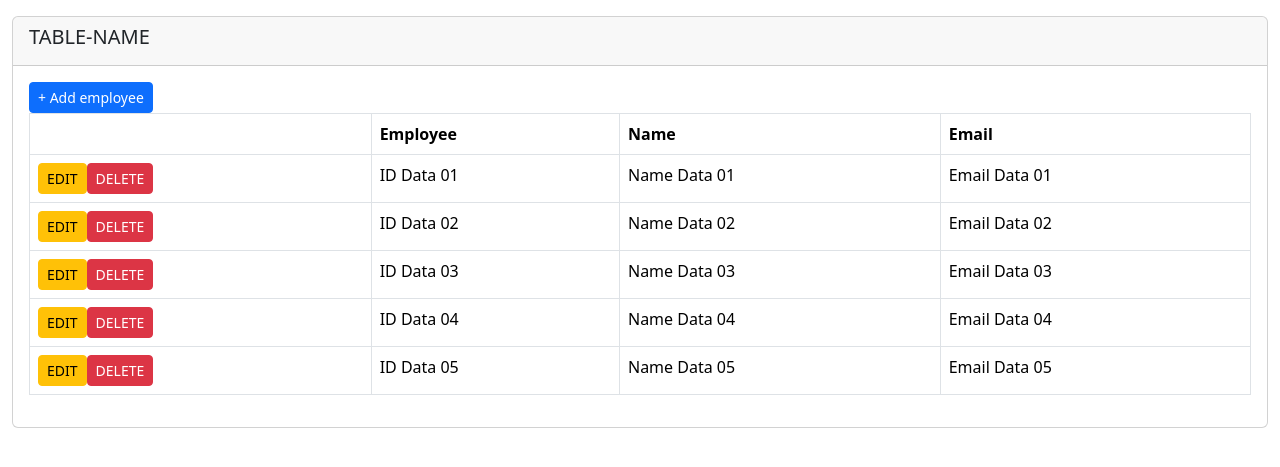
After one commit to isuckinprogramming/crud_task_1, a PHP site: page /index_template.html in a window 1280 px wide. The commit adds this page. Shown: the top 467 px of the page. Run offline with PHP 8.4, Linux system fonts and the light colour scheme.

```diff
--- a/step by step implementation/index.js
+++ b/step by step implementation/TableView.js
@@ -1,8 +1,7 @@
 import './bootstrap/js/bootstrap.bundle.min.js';
 import './sweetalert/sweetalert2.all.min.js';
-import './datatables/datatables.min.js'
+import './datatables/datatables.min.js';
 // Jquery will be imported first by html file
-
 
 $('#table1').DataTable();
 let currentTableInView = {};
@@ -99,7 +98,7 @@ const addEmployee = () => {
       }
     );
 }
-
+// EVENTS
 $(document).on(
   'click',
   '#btnAdd',
--- /dev/null
+++ b/step by step implementation/index_template.html
@@ -0,0 +1,144 @@
+<!DOCTYPE html>
+<html lang="en">
+<head>
+  <meta charset="UTF-8">
+  <meta name="viewport" content="width=device-width, initial-scale=1.0">
+  <title>CRUD Step-by-Step</title>
+
+  <link rel="stylesheet" href="bootstrap/css/bootstrap.min.css">
+  <link rel="stylesheet" href="sweetalert/sweetalert2.min.css">
+  <link rel="stylesheet" href="datatables/datatables.min.css">
+
+  <script defer="true" src="./js/jquery.min.js"></script>
+</head>
+<body>
+  <!-- DISPLAY TABLE  -->
+  <!-- div.container>div[class="card mt-3"]>div.card-header>h5{Employee Table} -->
+  <div class="container-fluid">
+    <div class="card mt-3">
+      <div class="card-header">
+        <h5>TABLE-NAME</h5>
+      </div>
+      <!-- div.card-body>a[href="3" class="btn btn-primary btn-sm" id="btnAdd" ]{+ Add employee} -->
+      <div class="card-body container-fluid">
+        <a href="#" class="btn btn-primary btn-sm" id="btnAdd">+ Add employee</a>
+        <!-- table[id="table1" class="table table-bordered"]>thead>tr>th{Employee}+th{Name}+th{Email}+th -->
+        <table id="table1" class="table table-bordered">
+          <thead>
+            <tr>
+              <th></th>
+              <th>Employee</th>
+              <th>Name</th>
+              <th>Email</th>
+            </tr>
+          </thead>
+          <tbody>
+            <tr>
+              <td>
+                <a href="#" id="btnEdit" data-bs-target="modalEdit" data-id="to be filled" data-first_name="to be filled" data-last_name="to be filled" data-email="to be filled" class="btn btn-warning btn-sm">EDIT</a><a href="#" class="btn btn-danger btn-sm" data-bs-target="modalAdd" id="btnDelete" data-id="to be filled">DELETE</a>
+                <td>ID Data 01</td>
+                <td>Name Data 01</td>
+                <td>Email Data 01</td>
+              </td>
+            </tr>
+            <tr>
+              <td>
+                <a href="#" id="btnEdit" data-bs-target="modalEdit" data-id="to be filled" data-first_name="to be filled" data-last_name="to be filled" data-email="to be filled" class="btn btn-warning btn-sm">EDIT</a><a href="#" class="btn btn-danger btn-sm" data-bs-target="modalAdd" id="btnDelete" data-id="to be filled">DELETE</a>
+                <td>ID Data 02</td>
+                <td>Name Data 02</td>
+                <td>Email Data 02</td>
+              </td>
+            </tr>
+            <tr>
+              <td>
+                <a href="#" id="btnEdit" data-bs-target="modalEdit" data-id="to be filled" data-first_name="to be filled" data-last_name="to be filled" data-email="to be filled" class="btn btn-warning btn-sm">EDIT</a><a href="#" class="btn btn-danger btn-sm" data-bs-target="modalAdd" id="btnDelete" data-id="to be filled">DELETE</a>
+                <td>ID Data 03</td>
+                <td>Name Data 03</td>
+                <td>Email Data 03</td>
+              </td>
+            </tr>
+            <tr>
+              <td>
+                <a href="#" id="btnEdit" data-bs-target="modalEdit" data-id="to be filled" data-first_name="to be filled" data-last_name="to be filled" data-email="to be filled" class="btn btn-warning btn-sm">EDIT</a><a href="#" class="btn btn-danger btn-sm" data-bs-target="modalAdd" id="btnDelete" data-id="to be filled">DELETE</a>
+                <td>ID Data 04</td>
+                <td>Name Data 04</td>
+                <td>Email Data 04</td>
+              </td>
+            </tr>
+            <tr>
+              <td>
+                <a href="#" id="btnEdit" data-bs-target="modalEdit" data-id="to be filled" data-first_name="to be filled" data-last_name="to be filled" data-email="to be filled" class="btn btn-warning btn-sm">EDIT</a><a href="#" class="btn btn-danger btn-sm" data-bs-target="modalAdd" id="btnDelete" data-id="to be filled">DELETE</a>
+                <td>ID Data 05</td>
+                <td>Name Data 05</td>
+                <td>Email Data 05</td>
+              </td>
+            </tr>
+
+
+          </tbody>
+          <div>
+            <!-- (tr>td{ID Data $$}+td{Name Data $$}+td{Email Data $$}+td>a[href="#" id="btnEdit" data-id="to be filled" data-first_name="to be filled" data-last_name="to be filled" data-email="to be filled" class="btn btn-warning btn-sm"]{EDIT}+a[class="btn btn-danger btn-sm" href="#" id="btnDelete" data-id="to be filled"]{DELETE})*10 -->
+          </div>
+        </table
+      </div>
+    </div>
+
+  </div>
+
+  <!-- ADD MODAL -->
+  <!-- div[class="modal fade" id="modalAdd"]>div[class="modal-dialog"]>div[class="modal-content"]>div[class="modal-header"]+div.modal-body+div.modal-footer -->
+  <div class="modal fade" id="modalAdd">
+    <div class="modal-dialog">
+      <div class="modal-content">
+        <div class="modal-header">
+          <!-- H4.modal-title{ADD EMPLOYEE}+button[type="button" class="btn-close" data-bs-dismiss="modal"] -->
+          <H4 class="modal-title">ADD EMPLOYEE</H4>
+          <button type="button" class="btn-close" data-bs-dismiss="modal">
+          </button>
+        </div>
+        <div class="modal-body" id="container-for-input-label" >
+          <!-- label[for="txtFname"]{First Name:}+input[type="text"  id="txtFname" class="form-control"]+label[for="txtLname"]{Last Name:}+input[type="text" id="txtLname" class="form-control"]+label[for="txtEmail"]{Email Address:}+input[type="text" id="txtEmail" class="form-control"] -->
+        </div>
+        <div class="modal-footer">
+          <!-- button[type="button" class="btn btn-danger" data-bs-dismiss="modal"]{CANCEL}+button[type="button" class="btn btn-success" id="btnSave"]{SAVE} -->
+          <button type="button" class="btn btn-danger" data-bs-dismiss="modal">CANCEL</button>
+          <button type="button" class="btn btn-success" id="btnSave">SAVE</button>
+        </div>
+      </div>
+    </div>
+  </div>
+
+  <!-- EDIT MODAL -->
+  <!-- div[class="modal fade" id="modalEdit"]>div[class="modal-dialog"]>div[class="modal-content"]>div[class="modal-header"]+div.modal-body+div.modal-footer -->
+  <div class="modal fade" id="modalEdit">
+    <div class="modal-dialog">
+      <div class="modal-content">
+        <div class="modal-header">
+          <h4 class="modal-title" id="edit-modal-table-title">EDIT EMPLOYEE</h4>
+          <button type="button" class="btn-close" data-bs-dismiss="modal"></button>
+
+        </div>
+        <div class="modal-body">
+          <!-- input[type="hidden"  id="e_emp_id" ]+label[for="e_txtFname"]{Enter firstname:}+input[type="text"  id="e_txtFname" class="form-control"] -->
+          <input type="hidden" id="e_emp_id">
+
+          <label for="e_txtFname">Enter firstname:</label>
+          <input type="text" id="e_txtFname" class="form-control">
+
+          <label for="e_txtLname">Last Name:</label>
+          <input type="text" id="e_txtLname" class="form-control">
+
+          <label for="e_txtEmail">Email Address:</label>
+          <input type="text" id="e_txtEmail" class="form-control">
+        </div>
+        <div class="modal-footer">
+
+          <button type="button" class="btn btn-danger" data-bs-dismiss="modal">CANCEL</button>
+          <button type="button" class="btn btn-success" id="btnUpdate">UPDATE</button>
+
+        </div>
+      </div>
+    </div>
+  </div>
+</body>
+</html>
```
Also changed, not shown: step by step implementation/TableView.php (added, +135 -0 lines), step by step implementation/index.php (+2 -120 lines).
